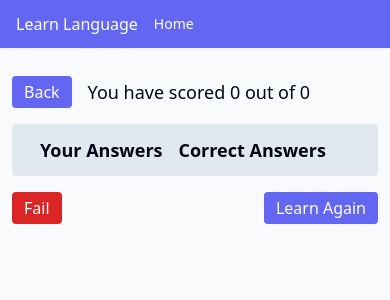
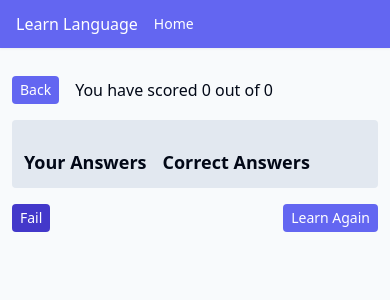
Before and after one commit to Spider-Calvin/TS-React-Language, a React (Vite) app: page /result in a window 390 px wide. Shown: the top 300 px of the page. Built offline with nearby package versions, Linux system fonts and the light colour scheme.

Commit message:
design update2

```diff
--- a/src/components/Home/Home.css
+++ b/src/components/Home/Home.css
@@ -1,7 +1,7 @@
-.title{ @apply py-0 text-center w-full text-2xl my-5}
+.title{ @apply py-0 text-center w-full text-lg lg:text-2xl my-5}
 
-.subtitle{ @apply py-0 text-center w-full text-lg my-5}
+.subtitle{ @apply py-0 text-center w-full text-sm lg:text-lg my-5}
 
 .languagebox{ @apply flex gap-x-4 justify-center flex-wrap gap-y-4}
 
-.languages{ @apply p-4 py-2 rounded bg-indigo-500 text-white cursor-pointer}
+.languages{ @apply p-2 py-1 lg:p-4 lg:py-2 rounded bg-indigo-500 text-white cursor-pointer}
--- a/src/components/Learning/Learning.css
+++ b/src/components/Learning/Learning.css
@@ -1,8 +1,8 @@
 .leaningblock{ @apply py-0 w-full text-2xl my-4}
 
-.LearnSmallbtn{ @apply p-3 py-1 text-base rounded bg-indigo-500 text-white cursor-pointer  hover:bg-red-600}
+.LearnSmallbtn{ @apply p-2 py-1 lg:p-3 lg:py-1 lg:text-base rounded bg-indigo-500 text-white cursor-pointer  hover:bg-indigo-700 text-sm}
 
-.textbox{ @apply p-3 text-lg items-center rounded bg-slate-200 flex gap-x-4 my-4 flex-row}
+.textbox{ @apply p-3 text-lg items-center rounded bg-slate-200 flex gap-x-2 my-4 flex-row}
 
 .speaker{ @apply hover:text-red-500 cursor-pointer}
 
@@ -11,3 +11,5 @@
         width:45vw;
     }
 }
+
+p{ @apply text-sm lg:text-lg }
--- a/src/components/Learning/Learning.tsx
+++ b/src/components/Learning/Learning.tsx
@@ -50,7 +50,7 @@ const Learning = () => {
       {audio && <audio src={audio} autoPlay ref={audioRef} /> }
       <div className="flex gap-x-4 items-center">
         <a className="LearnSmallbtn" onClick={count===0 ? ()=>Navigate('/') : ()=>Previous()}>Back</a>
-        <p className="text-lg">Learning made Easy</p>
+        <p className="text-base ld:text-lg">Learning made Easy</p>
       </div>
       <div className="lg:flex lg:flex-row-reverse gap-x-4">
         <Lottie animationData={language} loop={true} className='languageanimation' />
--- a/src/components/Loader/Loader.css
+++ b/src/components/Loader/Loader.css
@@ -10,7 +10,7 @@
     width: 13px;
     height: 13px;
     border-radius: 50%;
-    background: rgb(255, 0, 0);
+    background: indigo;
     animation-timing-function: cubic-bezier(0, 1, 1, 0);
   }
   .lds-ellipsis div:nth-child(1) {
--- a/src/components/Quiz/Quiz.css
+++ b/src/components/Quiz/Quiz.css
@@ -1,5 +1,7 @@
 .quizblock{ @apply py-0 w-full text-2xl my-4}
 
-.smallbtn{ @apply p-3 py-1 text-base rounded text-white cursor-pointer}
+.smallbtn{ @apply p-2 py-1 lg:p-3 lg:py-1 lg:text-base rounded  text-white cursor-pointer text-sm}
 
-.quiztextbox{ @apply p-3 text-lg items-center rounded bg-slate-200 flex gap-x-4 my-4 flex-row lg:w-6/12}
+.quiztextbox{ @apply p-3 text-lg items-center rounded bg-slate-200 flex gap-x-2 my-4 flex-row lg:w-6/12}
+
+a{ @apply text-sm lg:text-lg }
--- a/src/components/Quiz/Quiz.tsx
+++ b/src/components/Quiz/Quiz.tsx
@@ -29,8 +29,8 @@ const Quiz = () => {
   return (
     <div className="quizblock">
       <div className="flex gap-x-4 items-center">
-        <a className="smallbtn bg-indigo-500 hover:bg-red-600" onClick={()=>Navigate(`/learn?language=${params}`)}>Back</a>
-        <p className="text-lg">Quizy</p>
+        <a className="smallbtn bg-indigo-500 hover:bg-indigo-700" onClick={()=>Navigate(`/learn?language=${params}`)}>Back</a>
+        <p className="text-base ld:text-lg">Quizy</p>
       </div>
       <div className="quiztextbox">
         <p>{count+1} )</p>
@@ -39,7 +39,7 @@ const Quiz = () => {
         <div className="flex flex-col">
           {words[count]?.options.map((option,i)=><a key={i} className="cursor-pointer" onClick={()=>{setAns(option)}}><input type="radio" value={option} checked={ans===option} onChange={()=>{setAns(option)}}/> {option}</a> )}
         </div>
-        <a className={`smallbtn leading-7 self-end  ml-auto  ${ans==='' ? 'bg-indigo-400' : 'bg-indigo-500 hover:bg-red-600'}`} onClick={()=>NextHandler()}>{count===words.length-1 ?'Test':'Next'}</a>
+        <a className={`smallbtn leading-7 self-end  ml-auto  ${ans==='' ? 'bg-indigo-400' : 'bg-indigo-500 hover:bg-indigo-700'}`} onClick={()=>NextHandler()}>{count===words.length-1 ?'Test':'Next'}</a>
       </div>
     </div>
   )
--- a/src/components/Result/Result.css
+++ b/src/components/Result/Result.css
@@ -1,5 +1,5 @@
 .resultblock{ @apply py-0 w-full text-2xl my-4}
 
-.smallbtn{ @apply p-3 py-1 text-base rounded text-white cursor-pointer}
+.smallbtn{ @apply p-2 py-1 lg:p-3 lg:py-1 lg:text-base rounded  text-white cursor-pointer text-sm}
 
-.resulttextbox{ @apply p-3 text-lg items-center rounded bg-slate-200 flex gap-x-4 my-4 flex-row lg:w-6/12}
+.resulttextbox{ @apply p-3 text-lg md:items-center rounded bg-slate-200 flex gap-x-4 gap-y-4 my-4 flex-col md:flex-row lg:w-6/12}
--- a/src/components/Result/Result.tsx
+++ b/src/components/Result/Result.tsx
@@ -27,25 +27,28 @@ const Result = () => {
   return (
     <div className="resultblock">
       <div className="flex gap-x-4 items-center">
-        <a className="smallbtn bg-indigo-500 hover:bg-red-600" onClick={()=>Navigate(`/quiz?language=${params}`)}>Back</a>
-        <p className="text-lg">You have scored {correctAns} out of {words.length}</p>
+        <a className="smallbtn bg-indigo-500 hover:bg-indigo-700" onClick={()=>Navigate(`/quiz?language=${params}`)}>Back</a>
+        <p className="text-base ld:text-lg">You have scored {correctAns} out of {words.length}</p>
       </div>
       <div className="resulttextbox">
         <div className="flex flex-col">
           <h6 className="font-semibold">{languages[params]}</h6>
           {words.map((word,i)=><a key={i}>{i+1} {word.word}</a> )}
         </div>
+        <div className="flex gap-x-4">
           <div className="flex flex-col">
             <h6 className="font-semibold">Your Answers</h6>
-          {result.map((option,i)=><a key={i} className={`${ option === words[i].meaning ? 'text-green-800' : 'text-red-800' }`}>{option}</a> )}
+            {result.map((option,i)=><a key={i} className={`${ option === words[i].meaning ? 'text-green-800' : 'text-red-800' }`}>{i+1} {option}</a> )}
           </div>
           <div className="flex flex-col">
             <h6 className="font-semibold">Correct Answers</h6>
             {words.map((word,i)=><a key={i} className='text-green-800'>{word.meaning}</a> )}
           </div>
         </div>
+
+      </div>
       <div className="flex gap-x-4 items-center lg:w-6/12">
-        <a className={`smallbtn leading-7 self-end ${percentage >50 ? 'bg-green-600' :'bg-red-600'}`}>{percentage >50?'Pass':'Fail'}</a><a className={`smallbtn leading-7 self-end  ml-auto bg-indigo-500 hover:bg-red-600`} onClick={resetHandler}>Learn Again</a>
+        <a className={`smallbtn leading-7 self-end ${percentage >50 ? 'bg-green-600' :'bg-indigo-700'}`}>{percentage >50?'Pass':'Fail'}</a><a className={`smallbtn leading-7 self-end  ml-auto bg-indigo-500 hover:bg-indigo-700`} onClick={resetHandler}>Learn Again</a>
       </div>
     </div>
   )
```
Lines whose indentation alone changed are shown as unchanged.
